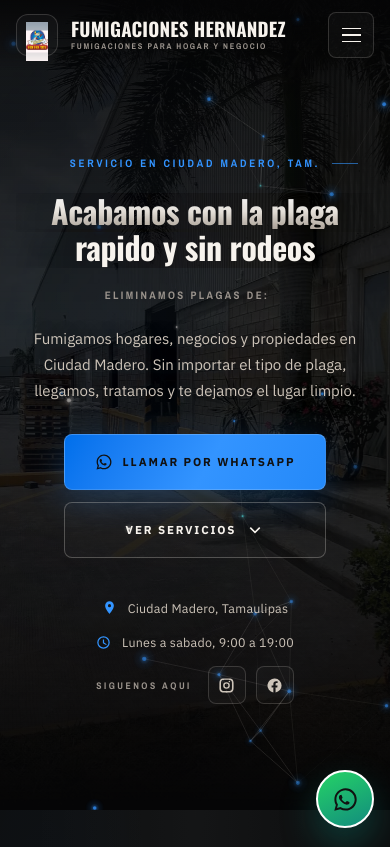
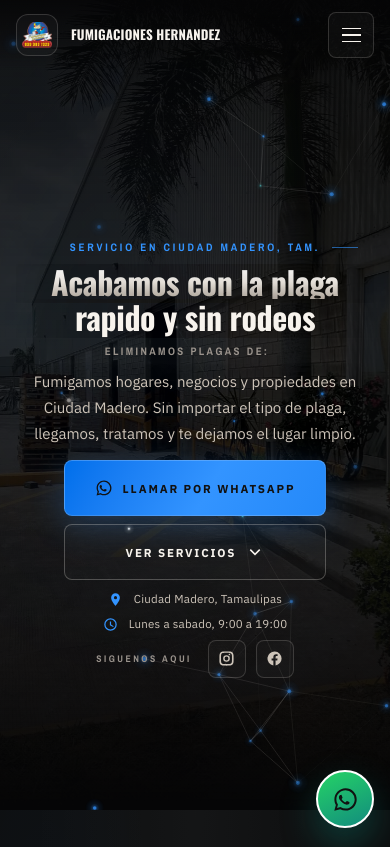
Before and after one commit to helloweb100-png/fumigacioneshernandez-servicio-de, a plain HTML site: page index.html in a window 390 px wide. Shown: the top 847 px of the page. Drawn offline with nearby package versions, Linux system fonts and the light colour scheme; animation ran at ten frames a second.

Commit message:
primer cambio

```diff
--- a/index.html
+++ b/index.html
@@ -2916,6 +2916,48 @@ main section[id] {
   .hero-title {
     font-size: clamp(2.3rem, 12vw, 3rem);
   }
+
+  /* En pantallas muy angostas el nombre completo no cabe en una linea:
+     se quita el tagline y se reduce la fuente para que no se corte con "...". */
+  .brand-tagline {
+    display: none;
+  }
+
+  .brand-name {
+    font-size: 0.82rem;
+  }
+
+  /* Menos aire vertical para que el hero no empuje "ubicacion y horario"
+     debajo del boton flotante de WhatsApp en telefonos bajos (~700px o menos). */
+  .hero-eyebrow {
+    margin-bottom: 8px;
+  }
+
+  .hero-typewriter {
+    margin-top: 8px;
+  }
+
+  .hero-desc {
+    margin-top: 8px;
+  }
+
+  .hero-cta {
+    gap: 8px;
+    margin-top: 14px;
+  }
+
+  .hero-meta {
+    gap: 6px;
+    margin-top: 10px;
+  }
+
+  .hero-meta-item {
+    font-size: 0.72rem;
+  }
+
+  .hero {
+    padding-bottom: 20px;
+  }
 }
 
 
@@ -3157,7 +3199,7 @@ main section[id] {
     <div class="loader-texture" aria-hidden="true"></div>
     <div class="loader-inner">
       <div class="loader-mark">
-        <img src="logo.jpg" alt="" class="loader-logo">
+        <img src="logo.png" alt="" class="loader-logo">
       </div>
       <div class="loader-rings" aria-hidden="true">
         <span></span><span></span><span></span>
@@ -3173,7 +3215,7 @@ main section[id] {
 <header class="site-header" id="site-header">
     <div class="container header-inner">
       <a href="#inicio" class="brand" aria-label="FUMIGACIONES HERNANDEZ">
-        <span class="brand-mark"><img src="logo.jpg" alt="FUMIGACIONES HERNANDEZ" class="brand-logo"></span>
+        <span class="brand-mark"><img src="logo.png" alt="FUMIGACIONES HERNANDEZ" class="brand-logo"></span>
         <span class="brand-text">
           <span class="brand-name">FUMIGACIONES HERNANDEZ</span>
           <span class="brand-tagline">Fumigaciones para hogar y negocio</span>
@@ -3457,20 +3499,14 @@ main section[id] {
             </button>
           </figure>
           <figure class="gallery-item" data-reveal="media">
-            <img src="img/14.jpg" alt="Sellado de grietas en pared de bodega industrial" loading="lazy">
-            <button type="button" class="gallery-trigger" data-lightbox-open data-lightbox-index="3" aria-label="Ampliar imagen: Sellado de grietas en pared de bodega industrial">
-              <svg class="gallery-trigger-icon" viewBox="0 0 24 24" aria-hidden="true"><path fill="none" stroke="currentColor" stroke-width="1.7" stroke-linecap="round" stroke-linejoin="round" d="M4 9V5a1 1 0 0 1 1-1h4M15 4h4a1 1 0 0 1 1 1v4M20 15v4a1 1 0 0 1-1 1h-4M9 20H5a1 1 0 0 1-1-1v-4"/></svg>
-            </button>
-          </figure>
-          <figure class="gallery-item" data-reveal="media">
             <img src="img/15.jpg" alt="Vista de habitacion despues de tratamiento contra plagas" loading="lazy">
-            <button type="button" class="gallery-trigger" data-lightbox-open data-lightbox-index="4" aria-label="Ampliar imagen: Vista de habitacion despues de tratamiento contra plagas">
+            <button type="button" class="gallery-trigger" data-lightbox-open data-lightbox-index="3" aria-label="Ampliar imagen: Vista de habitacion despues de tratamiento contra plagas">
               <svg class="gallery-trigger-icon" viewBox="0 0 24 24" aria-hidden="true"><path fill="none" stroke="currentColor" stroke-width="1.7" stroke-linecap="round" stroke-linejoin="round" d="M4 9V5a1 1 0 0 1 1-1h4M15 4h4a1 1 0 0 1 1 1v4M20 15v4a1 1 0 0 1-1 1h-4M9 20H5a1 1 0 0 1-1-1v-4"/></svg>
             </button>
           </figure>
           <figure class="gallery-item" data-reveal="media">
             <img src="img/16.jpg" alt="Patio trasero de vivienda recien fumigado" loading="lazy">
-            <button type="button" class="gallery-trigger" data-lightbox-open data-lightbox-index="5" aria-label="Ampliar imagen: Patio trasero de vivienda recien fumigado">
+            <button type="button" class="gallery-trigger" data-lightbox-open data-lightbox-index="4" aria-label="Ampliar imagen: Patio trasero de vivienda recien fumigado">
               <svg class="gallery-trigger-icon" viewBox="0 0 24 24" aria-hidden="true"><path fill="none" stroke="currentColor" stroke-width="1.7" stroke-linecap="round" stroke-linejoin="round" d="M4 9V5a1 1 0 0 1 1-1h4M15 4h4a1 1 0 0 1 1 1v4M20 15v4a1 1 0 0 1-1 1h-4M9 20H5a1 1 0 0 1-1-1v-4"/></svg>
             </button>
           </figure>
@@ -3545,7 +3581,7 @@ main section[id] {
     <div class="container footer-grid">
       <div class="footer-brand">
         <a href="#inicio" class="brand">
-          <span class="brand-mark"><img src="logo.jpg" alt="FUMIGACIONES HERNANDEZ" class="brand-logo"></span>
+          <span class="brand-mark"><img src="logo.png" alt="FUMIGACIONES HERNANDEZ" class="brand-logo"></span>
           <span class="brand-text"><span class="brand-name">FUMIGACIONES HERNANDEZ</span><span class="brand-tagline">Fumigaciones para hogar y negocio</span></span>
         </a>
         <p>Fumigaciones Hernandez elimina todo tipo de plagas en hogares y negocios de Ciudad Madero, Tamaulipas. Servicio rapido, directo y sin complicaciones.</p>
```
Also changed, not shown: logo.png (added).
